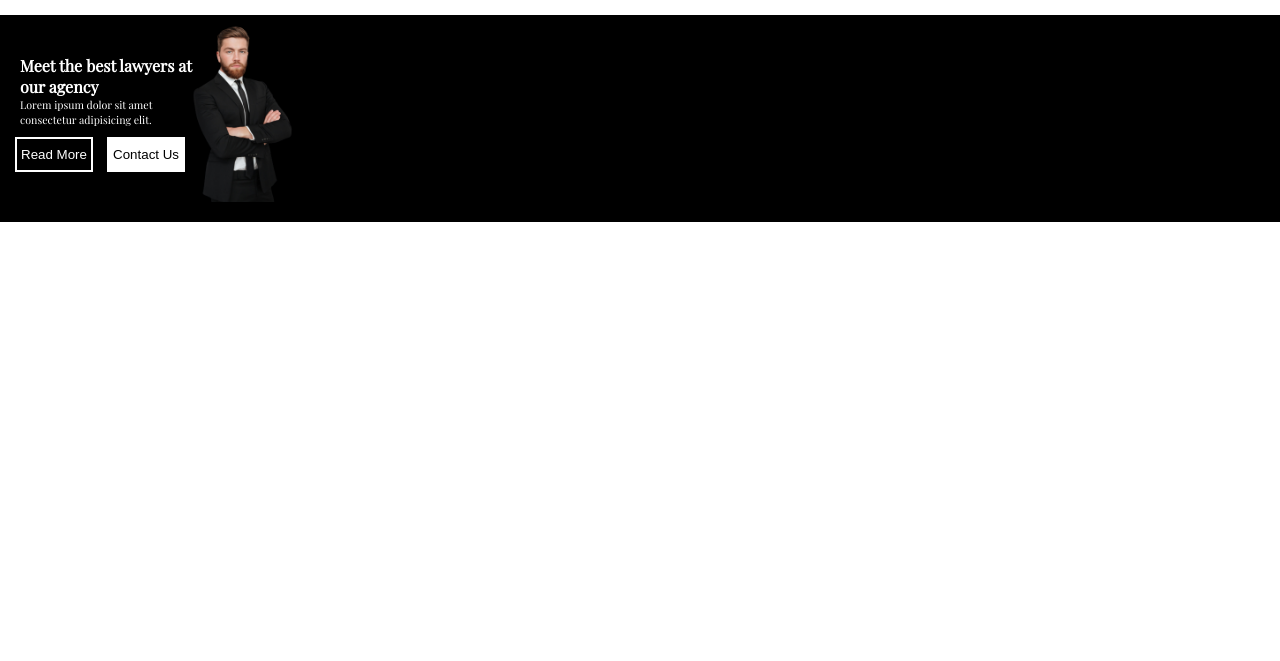
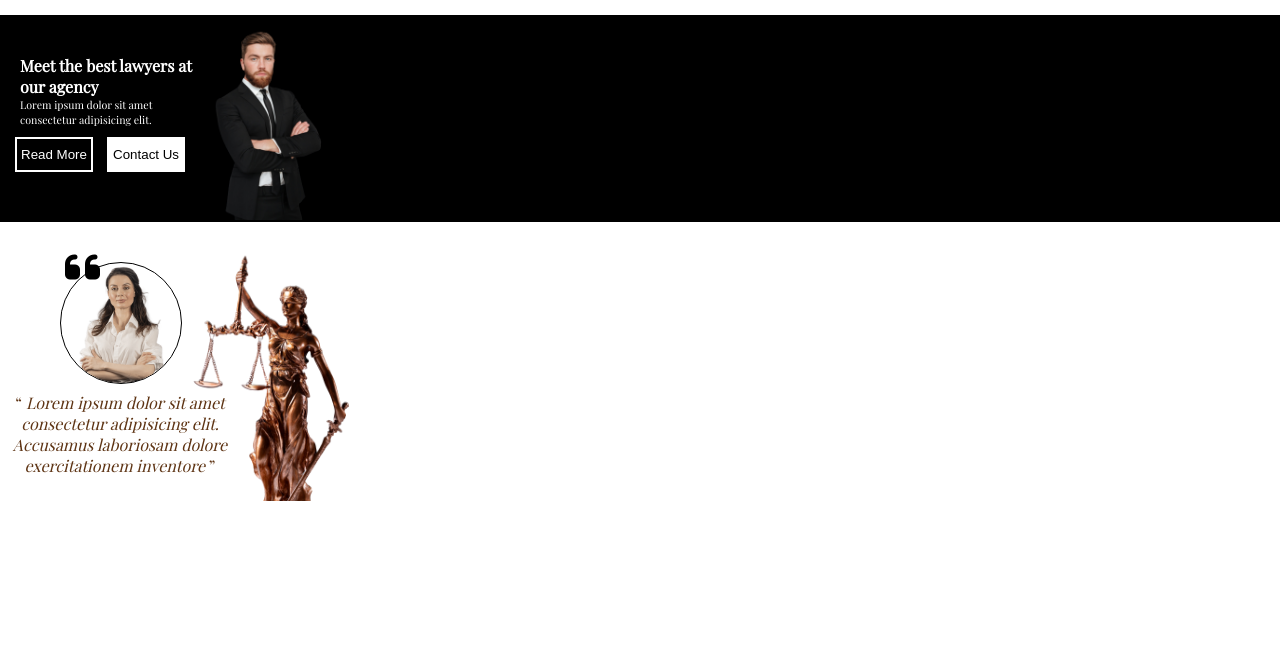
Before and after one commit to ryalee/Lawgis-Advocacy, a plain HTML site: page index.html in a window 1280 px wide. Shown: the part 139-800 px from the top of the page. Drawn offline with nearby package versions, Linux system fonts and the light colour scheme.

Commit message:
structure and style's update

```diff
--- a/index.html
+++ b/index.html
@@ -14,7 +14,7 @@
     <div class="logo">
       <h1>Lawgis </h1>
       <i class="fa-solid fa-scale-unbalanced-flip"></i>
-      <h1>Advocacia</h1>
+      <h1>Advocacy</h1>
     </div>
   </header>
 
@@ -30,7 +30,20 @@
         </div>
       </div>
 
-      <img src="img/heroImg.png" alt="">
+      <img src="img/heroImg.png" alt="a picture of a men in a suit">
+    </section>
+
+    <section class="quote">
+      <div class="quoteText">
+        <i class="fa-solid fa-quote-left"></i>
+        <img src="img/quoteUser.png" alt="women in a elegant suit">
+
+        <q>
+          <em>Lorem ipsum dolor sit amet consectetur adipisicing elit. Accusamus laboriosam dolore exercitationem inventore</em>
+        </q>
+      </div>
+
+      <img src="img/quoteImg.png" alt="">
     </section>
   </main>
 </body>
--- a/style.css
+++ b/style.css
@@ -14,7 +14,7 @@ body {
   display: flex;
   flex-direction: column;
   margin-top: 30px;
-  margin-left: 70px;
+  margin-left: 110px;
   padding: 0;
   color: #000;
 }
@@ -43,9 +43,9 @@ body {
 
 .hero img {
   position: absolute;
-  width: 270px;
-  margin-top: -160px;
-  margin-left: 50px;
+  width: 290px;
+  margin-top: -155px;
+  margin-left: 63px;
 }
 
 .heroText {
@@ -81,3 +81,34 @@ body {
   color: #000;
   border: 2px solid #fff;
 }
+
+.quote img {
+  width: 190px;
+  margin-top: -6px;
+  margin-left: 183px;
+}
+
+.quoteText i {
+  font-size: 30pt;
+  position: absolute;
+  margin-top: 25px;
+  margin-left: 65px;
+}
+
+.quoteText img {
+  width: 120px;
+  position: absolute;
+  margin-top: 40px;
+  margin-left: 60px;
+  border: 1px solid #000;
+  border-radius: 200px;
+}
+
+.quoteText q {
+  position: absolute;
+  width: 220px;
+  margin-top: 170px;
+  margin-left: 10px;
+  text-align: center;
+  color: #5e3414;
+}
```
Also changed, not shown: img/quoteImg.png (added), img/quoteUser.png (added).
